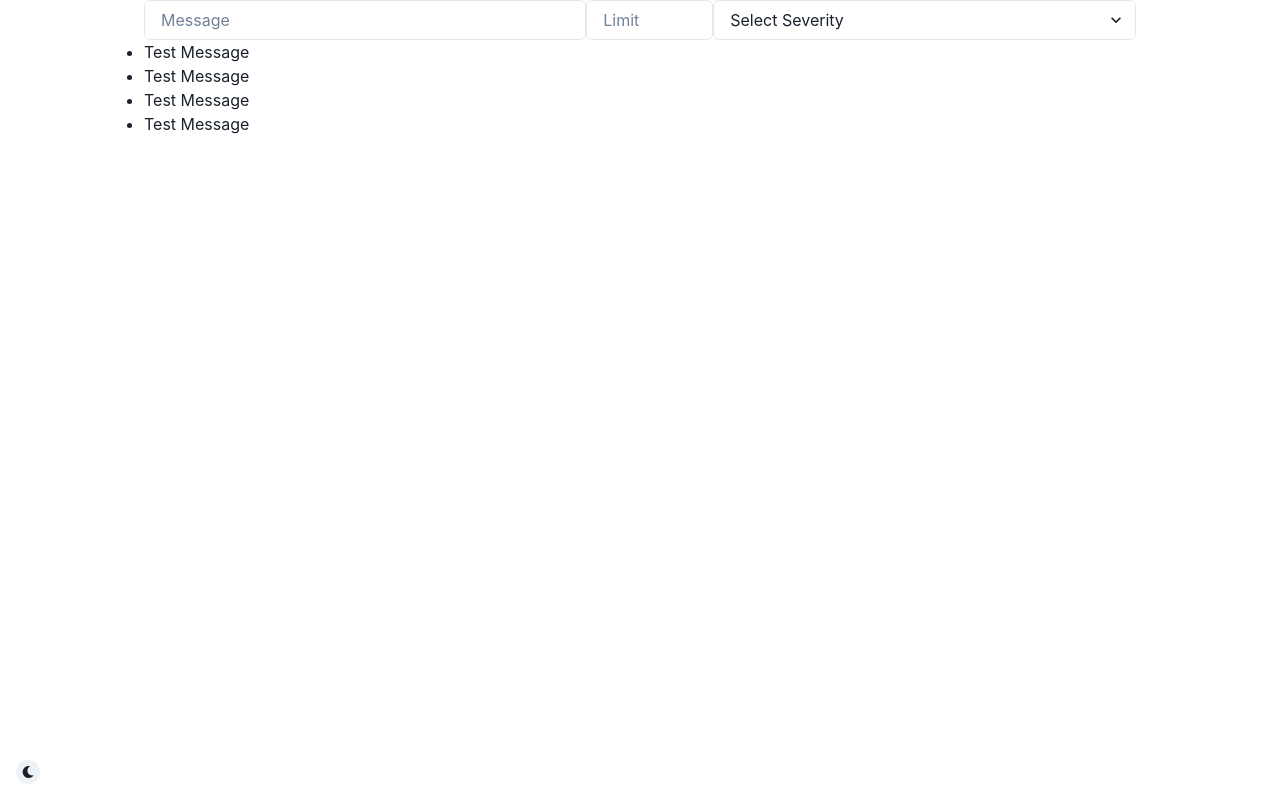
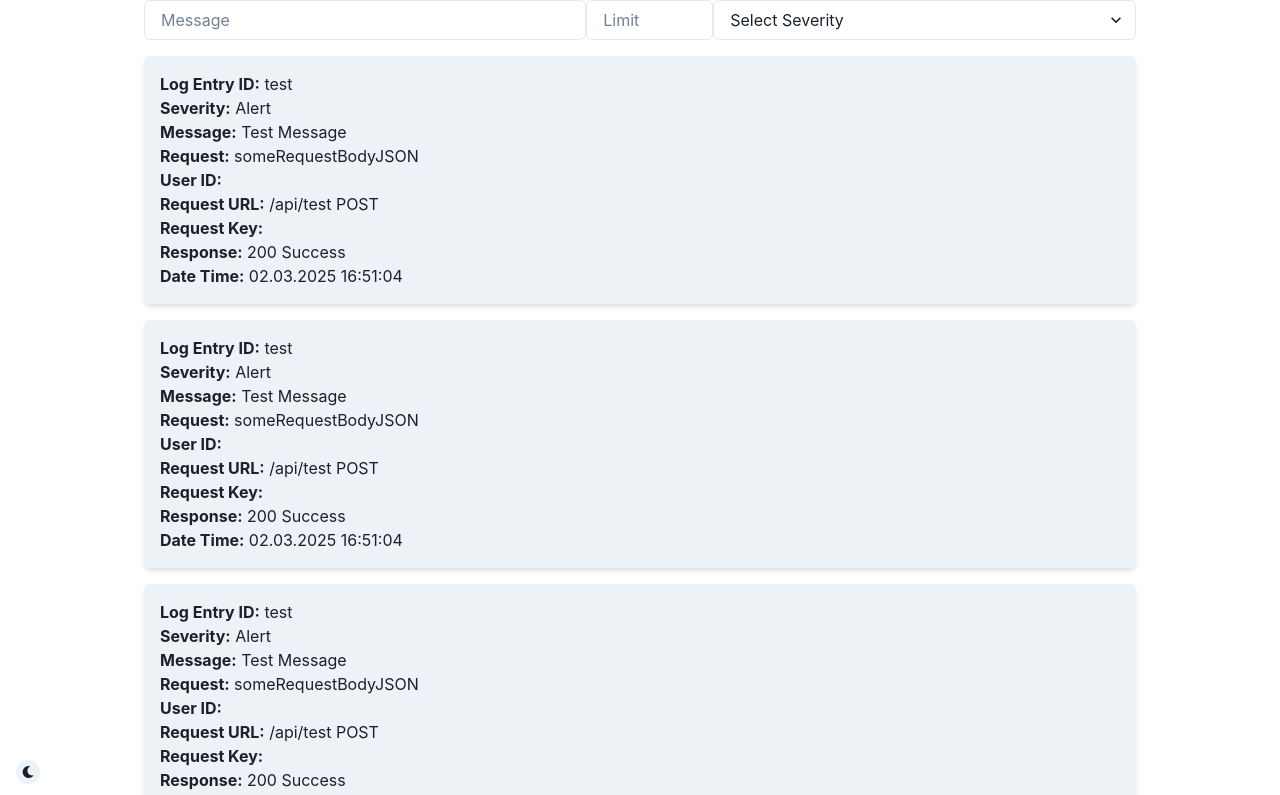
Before and after one commit to DaniDevOfficial/LoggedIn, a React (Vite) app: page /#/logs in a window 1280 px wide. Shown: the top 795 px of the page. Built offline with nearby package versions, Linux system fonts and the light colour scheme.

Commit message:
added some basic log entry card

```diff
--- a/src/components/LoggingDisplay/LogCard.tsx
+++ b/src/components/LoggingDisplay/LogCard.tsx
@@ -1,8 +1,59 @@
-export function LogCard() {
+import { Box, useColorMode } from "@chakra-ui/react";
+import { LogEntry as LogEntryType } from "../../pages/Logs";
+import { formatDateTime } from "../../utility/dateTime";
+import { useEffect } from "react";
+
+export function LogCard({ logEntry }: { logEntry: LogEntryType }) {
+    const { colorMode } = useColorMode();
+
+    useEffect(() => {
+        try {
+            logEntry.request = JSON.parse(logEntry.request ?? '');
+        } catch (e) {
+            // Do nothing
+        }
+        if (logEntry.dateTime) {
+            logEntry.dateTime = formatDateTime(logEntry.dateTime);
+        }
+    }, []);
 
     return (
         <>
-
+            <Box
+                bg={colorMode === 'light' ? 'gray.100' : 'gray.700'}
+                p={4}
+                rounded="md"
+                boxShadow="md"
+                my={4}
+            >
+                <Box>
+                    <Box as="span" fontWeight="bold">Log Entry ID:</Box> {logEntry.id}
+                </Box>
+                <Box>
+                    <Box as="span" fontWeight="bold">Severity:</Box> {logEntry.severity}
+                </Box>
+                <Box>
+                    <Box as="span" fontWeight="bold">Message:</Box> {logEntry.message}
+                </Box>
+                <Box>
+                    <Box as="span" fontWeight="bold">Request:</Box> {logEntry.request}
+                </Box>
+                <Box>
+                    <Box as="span" fontWeight="bold">User ID:</Box> {logEntry.userId}
+                </Box>
+                <Box>
+                    <Box as="span" fontWeight="bold">Request URL:</Box> {logEntry.requestURL}
+                </Box>
+                <Box>
+                    <Box as="span" fontWeight="bold">Request Key:</Box> {logEntry.requestKey}
+                </Box>
+                <Box>
+                    <Box as="span" fontWeight="bold">Response:</Box> {logEntry.response}
+                </Box>
+                <Box>
+                    <Box as="span" fontWeight="bold">Date Time:</Box> {logEntry.dateTime}
+                </Box>
+            </Box>
         </>
     );
 }
--- a/src/components/LoggingDisplay/LogsList.tsx
+++ b/src/components/LoggingDisplay/LogsList.tsx
@@ -1,5 +1,6 @@
 import {LogEntry} from "../../pages/Logs.tsx";
 import {Flex, Text} from "@chakra-ui/react";
+import { LogCard } from "./LogCard.tsx";
 
 export function LogsList({logEntries}: { logEntries: LogEntry[] }) {
     if (logEntries.length === 0) {
@@ -13,7 +14,7 @@ export function LogsList({logEntries}: { logEntries: LogEntry[] }) {
     return (
         <ul>
             {logEntries.map((entry, index) => (
-                <li key={index}>{entry.message}</li>
+                <LogCard key={index} logEntry={entry}/>
             ))}
         </ul>
     );
--- /dev/null
+++ b/src/utility/dateTime.ts
@@ -0,0 +1,7 @@
+export function formatDateTime(dateTime: string): string {
+    const tmp = new Date(dateTime);
+    if (isNaN(tmp.getTime())) {
+        return dateTime;
+    }
+    return `${tmp.getDate().toString().padStart(2, '0')}.${(tmp.getMonth() + 1).toString().padStart(2, '0')}.${tmp.getFullYear()} ${tmp.getHours().toString().padStart(2, '0')}:${tmp.getMinutes().toString().padStart(2, '0')}:${tmp.getSeconds().toString().padStart(2, '0')}`;
+}
```
